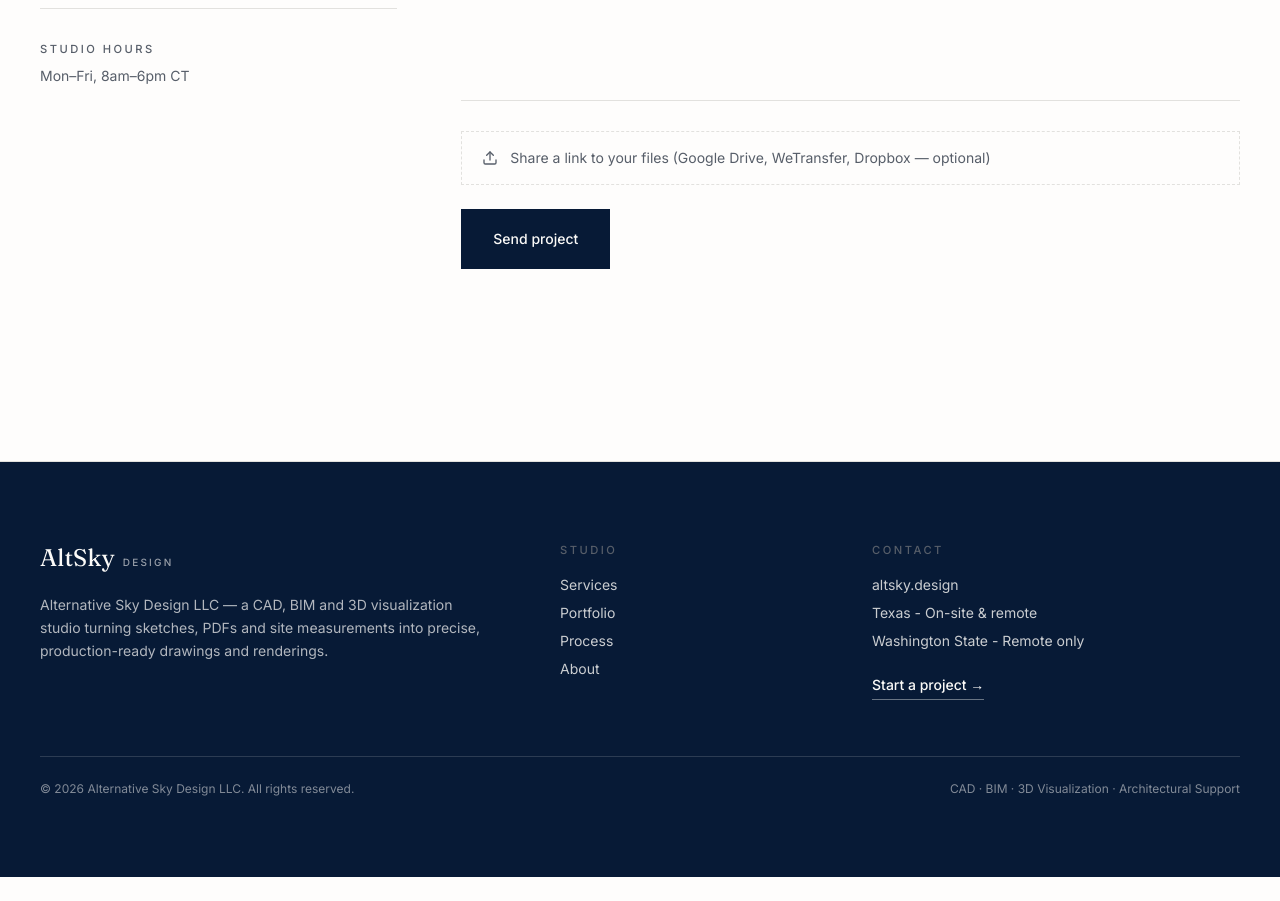
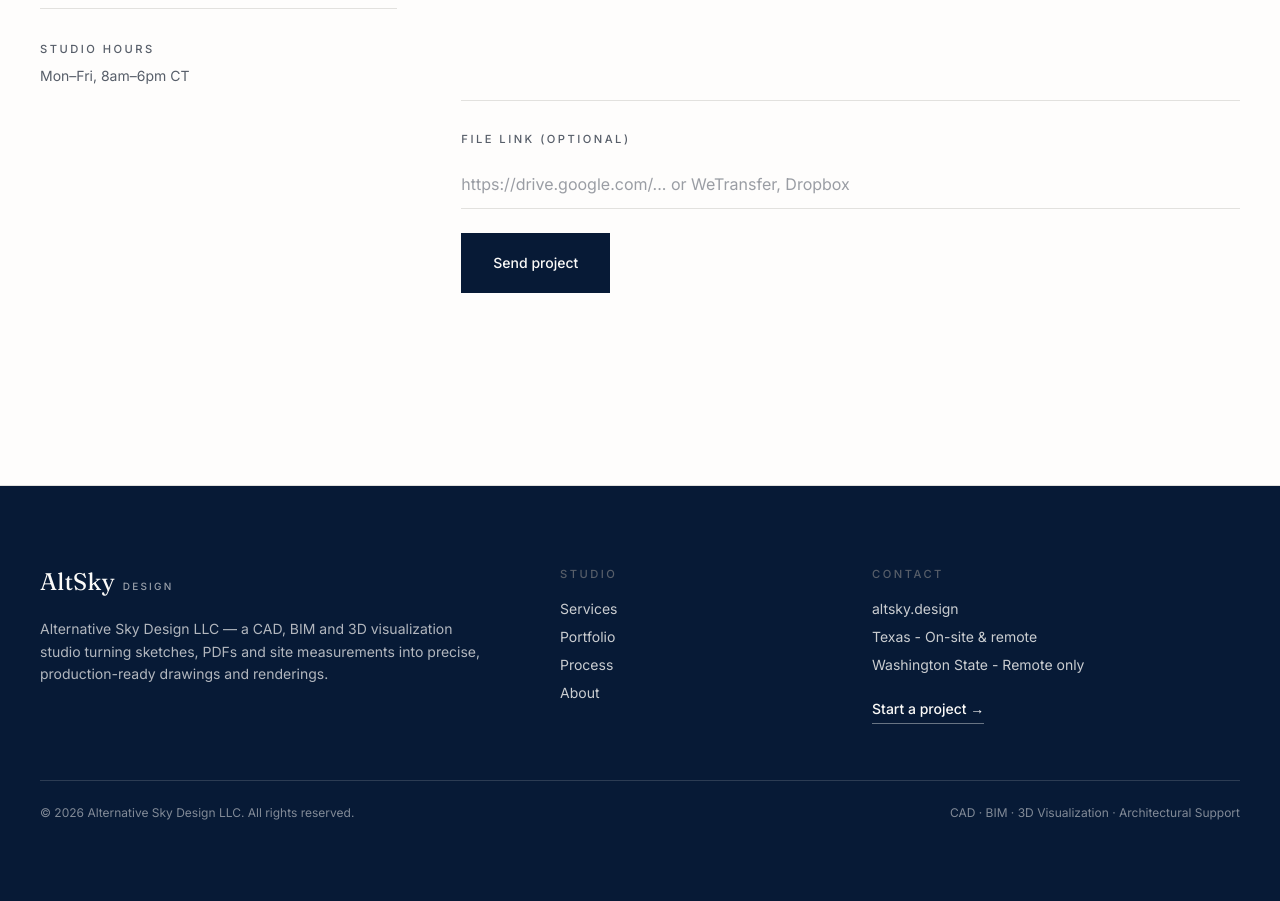
Before and after one commit to BaharAtayeva/AltSkyNew, a React (Vite) app: page /contact in a window 1280 px wide. Shown: the part 940-1841 px from the top of the page. Before the commit the page ends 1817 px from the top, so only its background shows below. Built offline with nearby package versions, Linux system fonts and the light colour scheme.

Commit message:
The Update

```diff
--- a/src/routes/contact.tsx
+++ b/src/routes/contact.tsx
@@ -156,16 +156,13 @@ function ContactPage() {
                   {errors.message && <p className="mt-2 text-xs text-destructive">{errors.message}</p>}
                 </div>
                 <div className="md:col-span-2">
-                  <label className="flex cursor-pointer items-center gap-3 border border-dashed border-border px-5 py-4 text-sm text-muted-foreground hover:border-primary hover:text-primary">
-                    <Upload className="h-4 w-4" />
-                    <span>{fileName ?? "Share a link to your files (Google Drive, WeTransfer, Dropbox — optional)"}</span>
-                    <input
-                      type="text"
-                      placeholder="https://drive.google.com/..."
-                      className="sr-only"
-                      onChange={(e) => setFileName(e.target.files?.[0]?.name ?? null)}
-                    />
-                  </label>
+                  <label className="eyebrow block">File link (optional)</label>
+                  <input
+                    name="fileLink"
+                    type="text"
+                    placeholder="https://drive.google.com/... or WeTransfer, Dropbox"
+                    className="mt-3 w-full border-0 border-b border-border bg-transparent py-3 text-foreground placeholder:text-muted-foreground/60 focus:border-primary focus:outline-none focus:ring-0"
+                  />
                 </div>
                 <div className="md:col-span-2">
                   <button
```
